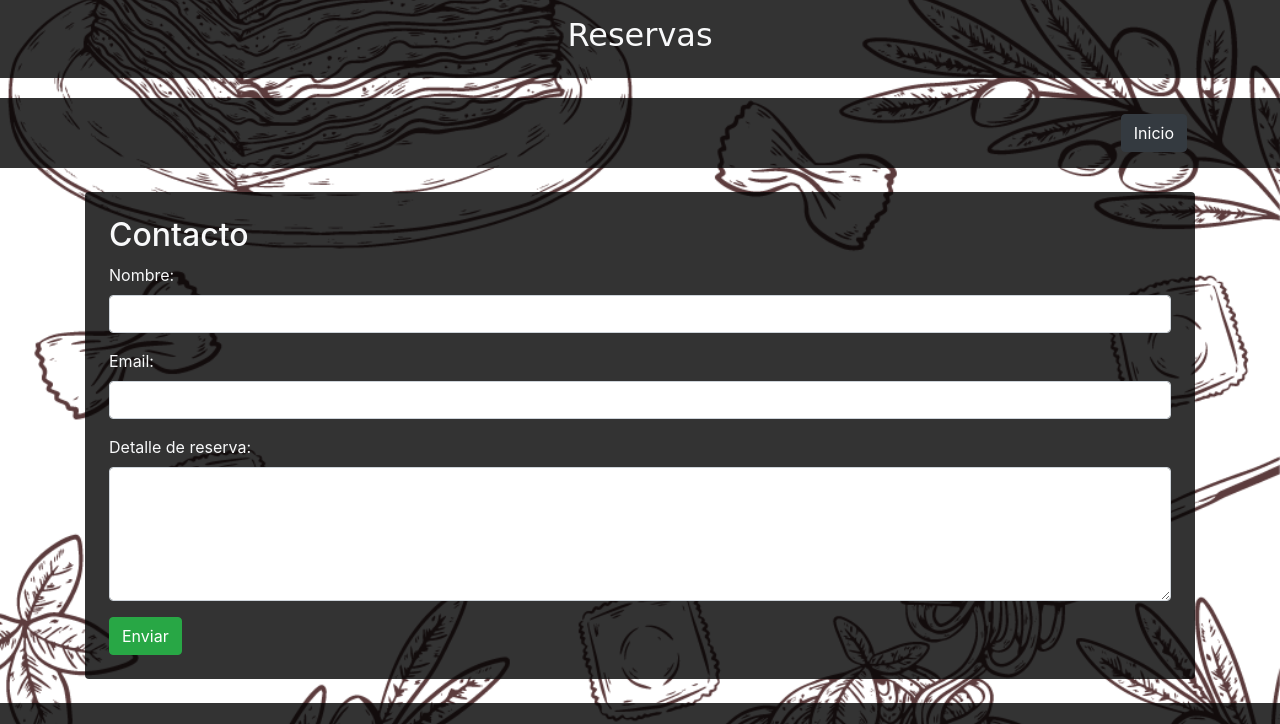
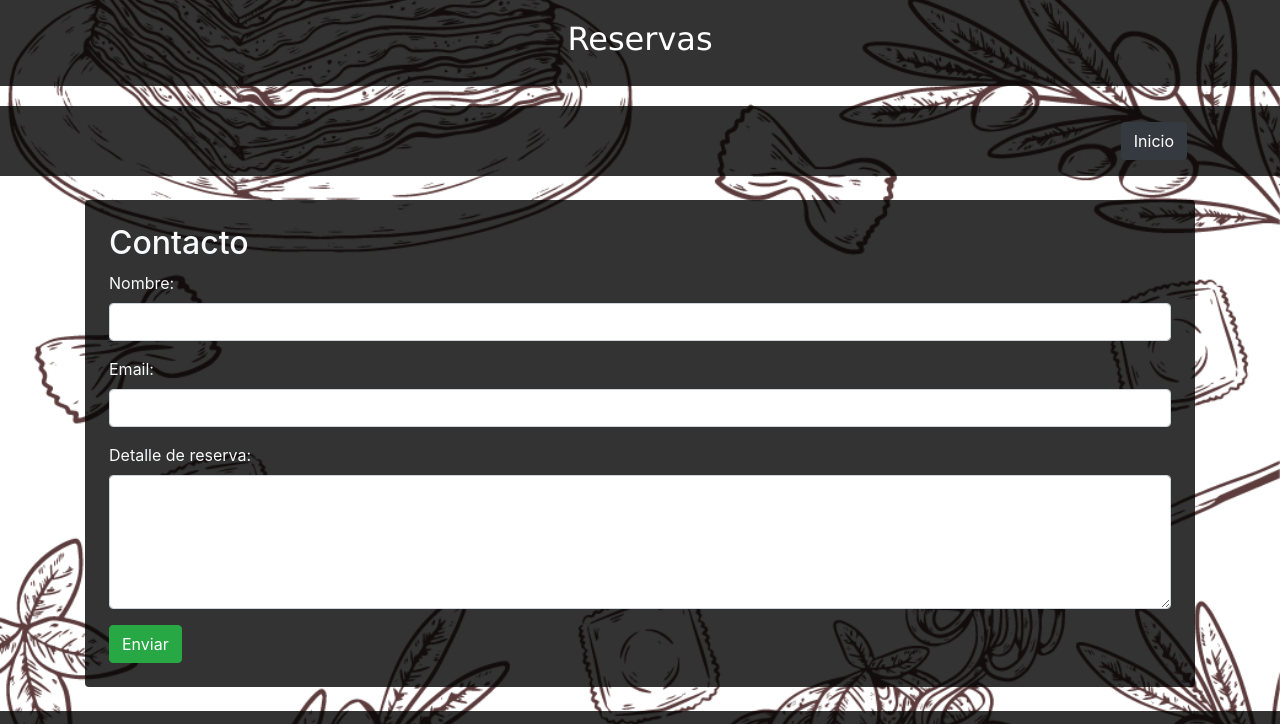
Before and after one commit to Mechin28/My-repository, a plain HTML site: page Reservas.html in a window 1280 px wide. Shown: the top 724 px of the page. Drawn offline with nearby package versions, Linux system fonts and the light colour scheme.

Commit message:
Final, final

```diff
--- a/Reservas.html
+++ b/Reservas.html
@@ -7,7 +7,7 @@
     <link rel="stylesheet" href="Style.css">
 </head>
 <body>
-    <header class="bg-dark text-light text-center py-3">
+    <header class="header-reservas">
        <h2>Reservas</h2>
     </header>
 
--- a/Style.css
+++ b/Style.css
@@ -20,13 +20,23 @@ body {
     font-style: normal;
   }
 
-header {
+.header-index {
     background-color: rgba(0, 0, 0, 0.8);
-    color: orangered;
+    color: white;
     text-align: center;
     padding: 20px 0;
     font-size:larger;
     font-family: "Satisfy", cursive;
+}
+
+.header-reservas{
+    background-color: rgba(0, 0, 0, 0.8);
+    color: white;
+    text-align: center;
+    padding: 20px 0;
+    font-size:larger;
+    font-family:Verdana, Geneva, Tahoma, sans-serif;
+
 }
 
 .navbar {
```
Also changed, not shown: Index2.html (+1 -1 lines).
